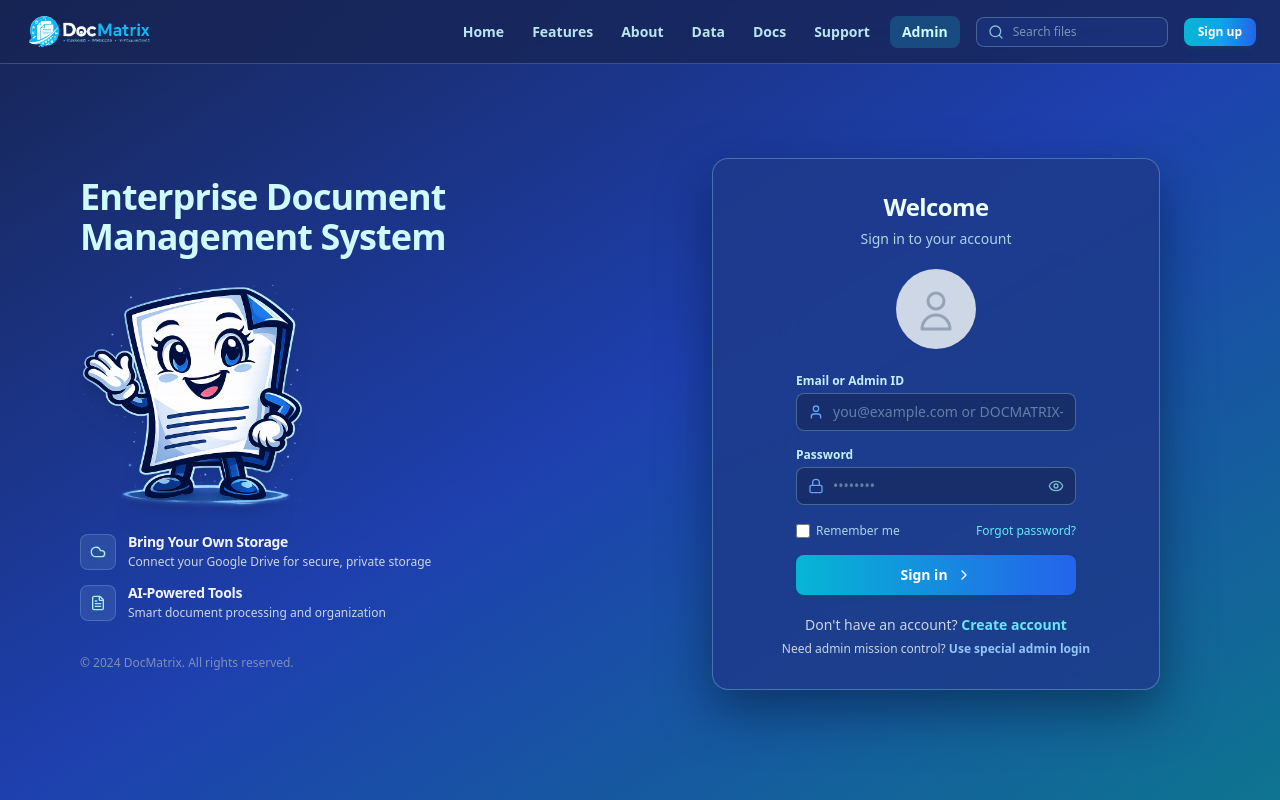
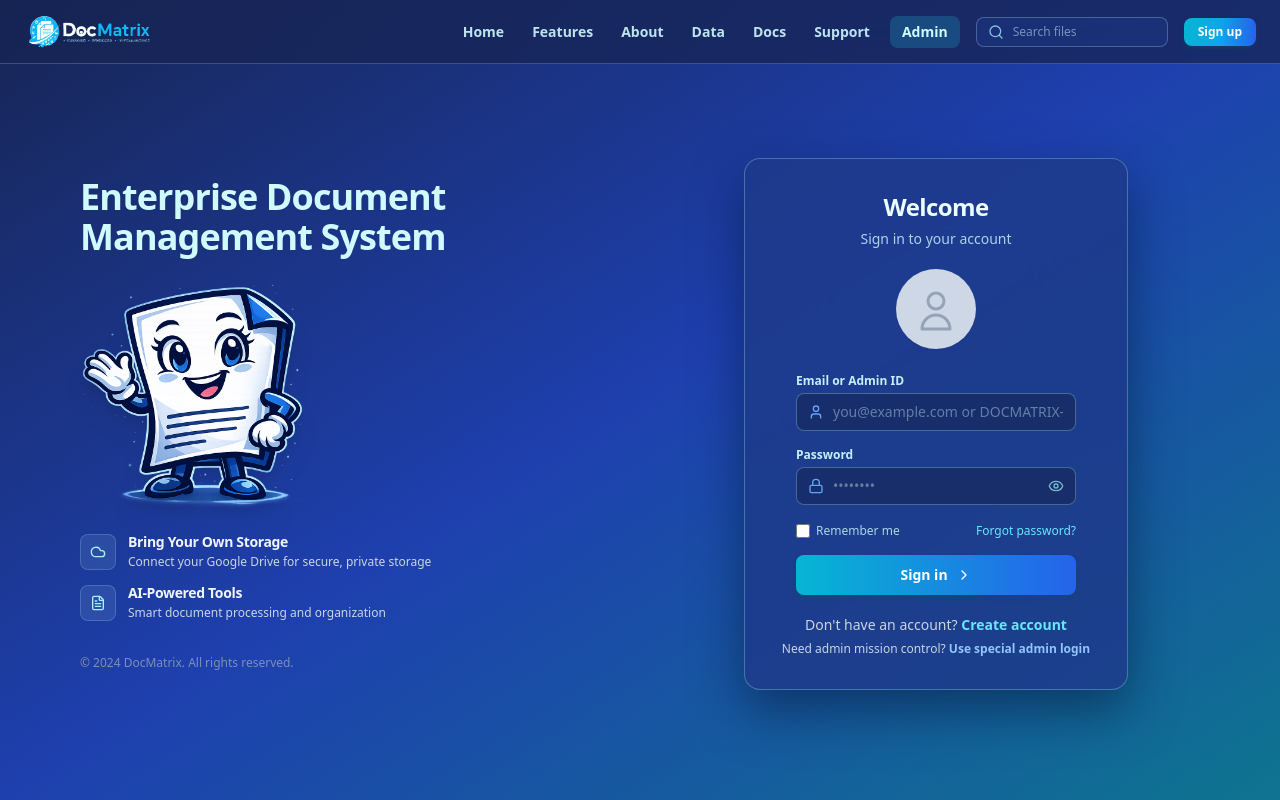
Before and after one commit to premnarayn13/SDMS, a React (Vite) app in the folder frontend/: page /login in a window 1280 px wide. Built offline with nearby package versions, Linux system fonts and the light colour scheme; no server answers.

Commit message:
Reduce login card width, document card text size, and default sidebar width

```diff
--- a/frontend/src/App.jsx
+++ b/frontend/src/App.jsx
@@ -87,7 +87,7 @@ function AppContent({ user, onSettingsClick, onLogout }) {
   const [sidebarWidth, setSidebarWidth] = useState(() => {
     const stored = Number(localStorage.getItem('docmatrix_sidebar_width'));
     if (Number.isFinite(stored) && stored >= 150 && stored <= 320) return stored;
-    return 240;
+    return 200;
   });
   const [isResizingSidebar, setIsResizingSidebar] = useState(false);
 
--- a/frontend/src/components/DocumentCard.jsx
+++ b/frontend/src/components/DocumentCard.jsx
@@ -141,7 +141,7 @@ export default function DocumentCard({
 
       {/* Name */}
       <div
-        className="text-xs font-medium text-navy-800 text-center truncate px-1"
+        className="text-[10px] leading-tight font-medium text-navy-800 text-center truncate px-1 w-full"
         title={item.name}
       >
         {item.name}
--- a/frontend/src/components/auth/LoginPage.jsx
+++ b/frontend/src/components/auth/LoginPage.jsx
@@ -165,7 +165,7 @@ export default function LoginPage() {
 
           {/* Right Panel - Login Form */}
           <div className="lg:col-span-6 flex items-center justify-center">
-            <div className="w-full max-w-xs sm:max-w-md relative">
+            <div className="w-full max-w-[280px] sm:max-w-sm relative">
               {/* Card */}
               <div className="bg-blue-900/85 backdrop-blur-2xl rounded-2xl p-5 sm:p-8 border border-cyan-200/30 shadow-[0_20px_50px_rgba(4,18,50,0.5)]">
                 <div className="text-center mb-6">
```
